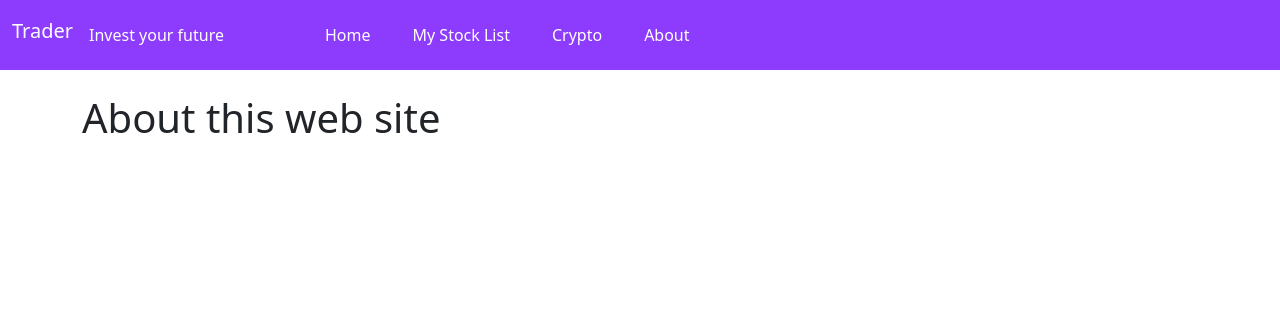
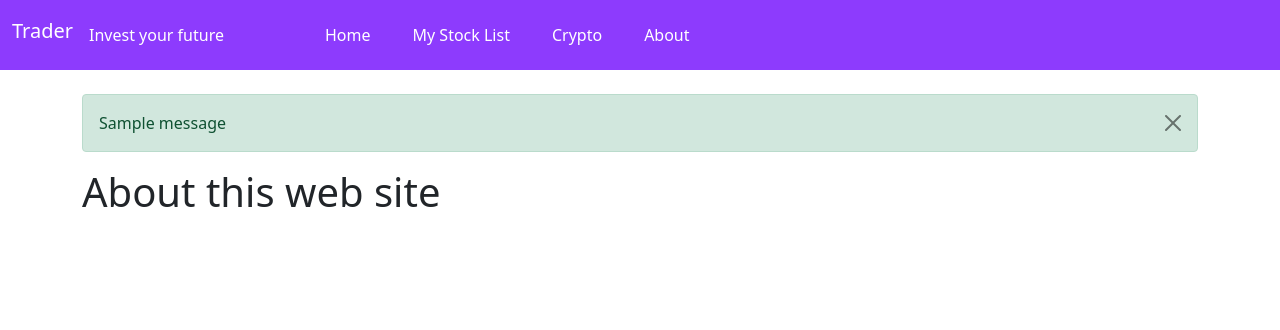
Before and after one commit to Azurevolver/trader_app, a Django app: page /about/ in a window 1280 px wide. Shown: the top 330 px of the page. Run offline with Django 3.2, Linux system fonts and the light colour scheme; one stand-in notice (Sample message) is shown.

Commit message:
[ADD] Implement message banner

```diff
--- a/stock/templates/base.html
+++ b/stock/templates/base.html
@@ -16,7 +16,7 @@
 <!-- Nav bar start-->
 <nav class="navbar navbar-expand-lg navbar-light" style="background-color: #8D3BFD;">
     <div class="container-fluid">
-        <a class="navbar-brand text-white h2" >Trader</a>
+        <a class="navbar-brand text-white h2">Trader</a>
         <button class="navbar-toggler" type="button" data-bs-toggle="collapse" data-bs-target="#navbarSupportedContent"
                 aria-controls="navbarSupportedContent" aria-expanded="false" aria-label="Toggle navigation">
             <span class="navbar-toggler-icon"></span>
@@ -28,11 +28,13 @@
         <br/>
         <div class="collapse navbar-collapse" id="navbarSupportedContent">
             <ul class="navbar-nav me-auto mb-2 mb-lg-0">
-                <button type="button" class="nav-item btn btn-outline-light" style="margin-left: 5rem; border-color: transparent">
+                <button type="button" class="nav-item btn btn-outline-light"
+                        style="margin-left: 5rem; border-color: transparent">
                     <a class="nav-link active text-white" aria-current="page" href="{% url 'home' %}">Home</a>
                 </button>
                 <button type="button" class="nav-item btn btn-outline-light" style="border-color: transparent">
-                    <a class="nav-link active text-white" aria-current="page" href="{% url 'stock_list' %}">My Stock List</a>
+                    <a class="nav-link active text-white" aria-current="page" href="{% url 'stock_list' %}">My Stock
+                        List</a>
                 </button>
                 <button type="button" class="nav-item btn btn-outline-light" style="border-color: transparent">
                     <a class="nav-link active text-white" aria-current="page" href="/">Crypto</a>
@@ -54,6 +56,18 @@
 
 <div class="container">
     <br/>
+
+    {% if messages %}
+        {% for message in messages %}
+            <div class="container-fluid p-0">
+                <div class="alert {{ message.tags }} alert-dismissible" role="alert">
+                    {{ message }}
+                    <button type="button" class="btn-close" data-bs-dismiss="alert" aria-label="Close"></button>
+                </div>
+            </div>
+        {% endfor %}
+    {% endif %}
+
     {% block content %}
 
     {% endblock %}
--- a/stock/templates/stock_list.html
+++ b/stock/templates/stock_list.html
@@ -4,7 +4,7 @@
         {% csrf_token %}
         <input class="form-control me-2" style="width: 15rem" type="search" placeholder="Enter ticker number" aria-label="Search"
                name="ticker">
-        <button class="btn btn-outline-light" style="background-color: #8D3BFD;"  type="submit">Add Stock</button>
+        <button class="btn btn-outline-light" style="background-color: #8D3BFD;"  type="submit">Track this Stock</button>
     </form>
     <br/>
 
--- a/stock/views.py
+++ b/stock/views.py
@@ -7,6 +7,7 @@ from .forms import StockForm
 
 KEY = "pk_9274979738c74528ad6d76dc1c59296a"
 base_url = "https://cloud.iexapis.com"
+
 
 
 def home(request):
@@ -43,7 +44,7 @@ def add_stock(request):
 def delete_stock(request, stock_id):
     target_stock = Stock.objects.get(pk=stock_id)
     target_stock.delete()
-    messages.success(request, "Stock has been deleted successfully.")
+    messages.warning(request, "Stock has been deleted successfully.")
     return redirect('stock_list')
 
 
```
Also changed, not shown: chen_alan_final_project/settings.py (+10 -0 lines). Lines whose indentation alone changed are shown as unchanged.
